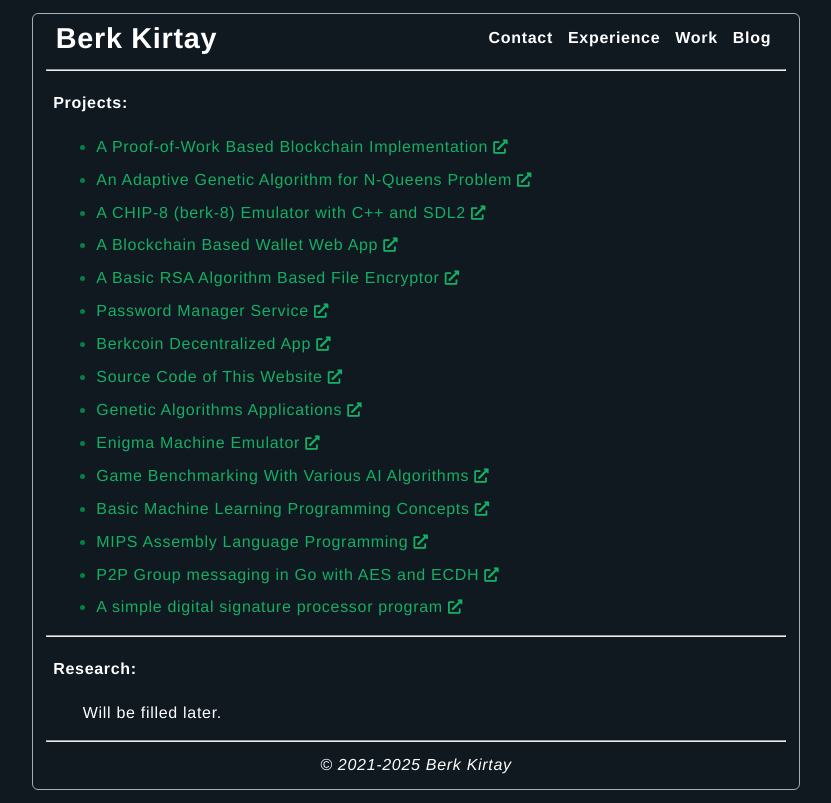
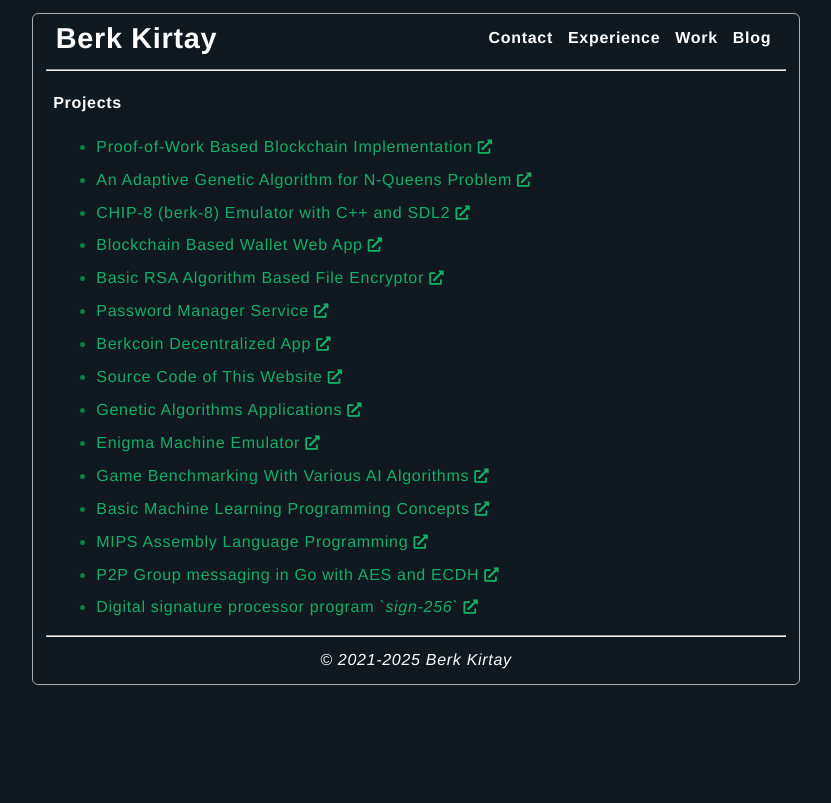
Before and after one commit to berkkirtay/berkkirtay.github.io, a React (Create React App) app: page /work in a window 1280 px wide. Shown: the whole page, without its empty margins (224-1055 px from the left). Built offline with nearby package versions, Linux system fonts and the light colour scheme.

Commit message:
small updates

```diff
--- a/src/components/contact/Contact.js
+++ b/src/components/contact/Contact.js
@@ -66,14 +66,14 @@ const Contact = () => {
                     </li>
                     <p style={pStyle}>A certificate of this website is available&nbsp;
                         <span style={tableItemStyle} onClick={() => changeModalState(signature, SIGNATURE)}>here <i style={{ zoom: "0.9" }} className="fas fa-external-link-alt"></i></span></p>
-                    <p style={{ width: "85%"}}>All the digital signatures on this website is generated by the program <i>`signature`</i> using the specified algorithm.</p>
+                    <p style={{ width: "85%"}}>All digital signatures on this website are generated by the software <i>`sign-256`</i>.</p>
                 </ul>
             </div>
             <hr />
 
             <div className="projectLinksList">
                 <h4 style={{ paddingLeft: "1%" }}>
-                    Send me an email:
+                    Send me an email
                 </h4>
                 <ul>
                 <p style={pStyle}>Please send me an email at <a style={tableItemStyle} href="mailto:berkkrty@gmail.com">berkkrty@gmail.com</a> for your queries.</p>
@@ -82,7 +82,9 @@ const Contact = () => {
             <hr />
 
             <div className="projectLinksList">
-                <h4 style={{ paddingLeft: "1%" }}>Links: </h4>
+                <h4 style={{ paddingLeft: "1%" }}>
+                    Links
+                </h4>
                 <ul>
                     <li>
                         <a href="https://github.com/berkkirtay" target="_blank" rel="noopener noreferrer">
--- a/src/components/experience/Experience.js
+++ b/src/components/experience/Experience.js
@@ -16,7 +16,9 @@ const Experience = () => {
     return (
         <div>
             <div className="projectLinksList">
-                <h4 style={{ paddingLeft: "1%" }}>Experience: </h4>
+                <h4 style={{ paddingLeft: "1%" }}>
+                    Experience
+                </h4>
                 <table style={tableStyle}>
                     <tbody>
                         <tr>
@@ -53,8 +55,9 @@ const Experience = () => {
             <hr />
 
             <div className="projectLinksList">
-                <h4 style={{ paddingLeft: "1%" }}>Education: </h4>
-
+                <h4 style={{ paddingLeft: "1%" }}>
+                    Education
+                </h4>
                 <table style={tableStyle}>
                     <tbody>
                         <tr>
--- a/src/components/home/Home.js
+++ b/src/components/home/Home.js
@@ -22,7 +22,7 @@ const Home = () => {
 
                 <hr />
                 <h4 style={{ paddingLeft: "1%" }}>
-                    My primary interests are:
+                    My primary interests
                 </h4>
                 <ul>
                     <li>Software Engineering</li>
--- a/src/components/modal/SignatureModal.js
+++ b/src/components/modal/SignatureModal.js
@@ -23,7 +23,7 @@ export const SignatureModal = ({ modalState, setModalState, content, fileName, c
         if (content) {
             navigator.clipboard
                 .writeText(content)
-                .then(() => alert("Text is copied to clickboard!"))
+                .then(() => alert("Text is copied to clipboard!"))
                 .catch(err => console.log(err));
         }
     }
--- a/src/components/work/Work.js
+++ b/src/components/work/Work.js
@@ -3,18 +3,20 @@
 import Footer from '../footer/Footer';
 
 const Work = () => {
-    const workStyle = {
-        paddingLeft: "5%"
-    };
+    // const workStyle = {
+    //     paddingLeft: "5%"
+    // };
 
     return (
         <div>
             <div className="projectLinksList">
-                <h4 style={{ paddingLeft: "1%" }}>Projects: </h4>
+                <h4 style={{ paddingLeft: "1%" }}>
+                    Projects
+                </h4>
                 <ul>
                     <li>
                         <a href="https://github.com/berkkirtay/basicblockchain" target="_blank" rel="noopener noreferrer">
-                            A Proof-of-Work Based Blockchain Implementation <i style={{ zoom: "0.9" }} className="fas fa-external-link-alt"></i></a>
+                            Proof-of-Work Based Blockchain Implementation <i style={{ zoom: "0.9" }} className="fas fa-external-link-alt"></i></a>
                     </li>
 
                     <li>
@@ -24,17 +26,17 @@ const Work = () => {
 
                     <li>
                         <a href="https://github.com/berkkirtay/berk-8" target="_blank" rel="noopener noreferrer">
-                            A CHIP-8 (berk-8) Emulator with C++ and SDL2 <i style={{ zoom: "0.9" }} className="fas fa-external-link-alt"></i></a>
+                            CHIP-8 (berk-8) Emulator with C++ and SDL2 <i style={{ zoom: "0.9" }} className="fas fa-external-link-alt"></i></a>
                     </li>
 
                     <li>
                         <a href="https://github.com/berkkirtay/blockchain-web-api" target="_blank" rel="noopener noreferrer">
-                            A Blockchain Based Wallet Web App <i style={{ zoom: "0.9" }} className="fas fa-external-link-alt"></i></a>
+                            Blockchain Based Wallet Web App <i style={{ zoom: "0.9" }} className="fas fa-external-link-alt"></i></a>
                     </li>
 
                     <li>
                         <a href="https://github.com/berkkirtay/basicencryptorGUI" target="_blank" rel="noopener noreferrer">
-                            A Basic RSA Algorithm Based File Encryptor <i style={{ zoom: "0.9" }} className="fas fa-external-link-alt"></i></a>
+                            Basic RSA Algorithm Based File Encryptor <i style={{ zoom: "0.9" }} className="fas fa-external-link-alt"></i></a>
                     </li>
 
                     <li>
@@ -83,18 +85,18 @@ const Work = () => {
                     </li>
 
                     <li>
-                        <a href="https://github.com/berkkirtay/signature" target="_blank" rel="noopener noreferrer">
-                        A simple digital signature processor program <i style={{ zoom: "0.9" }} className="fas fa-external-link-alt"></i></a>
+                        <a href="https://github.com/berkkirtay/sign-256" target="_blank" rel="noopener noreferrer">
+                        Digital signature processor program <i>`sign-256`</i> <i style={{ zoom: "0.9" }} className="fas fa-external-link-alt"></i></a>
                     </li>
                 </ul>
             </div>
 
-            <hr />
+            {/* <hr />
             <div className="projectLinksList">
                 <h4 style={{ paddingLeft: "1%" }}>Research: </h4>
                 <p style={workStyle}>Will be filled later.</p>
 
-            </div>
+            </div> */}
             <Footer />
         </div >
     )
```
